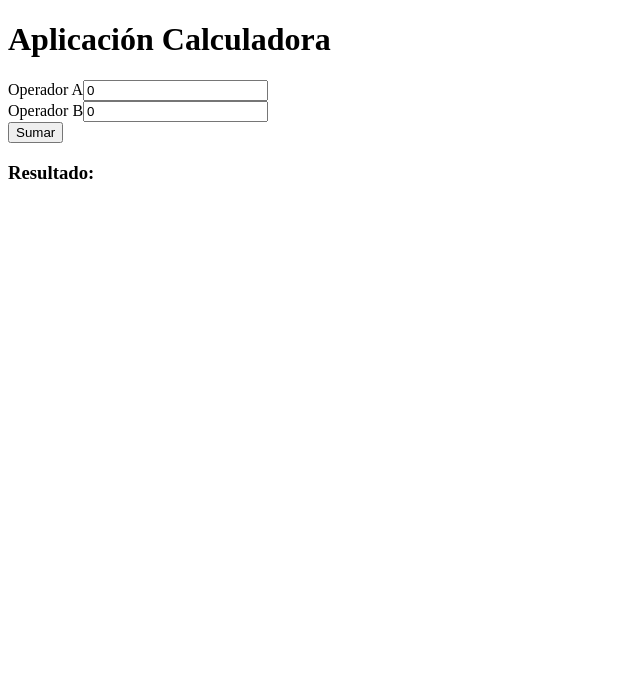
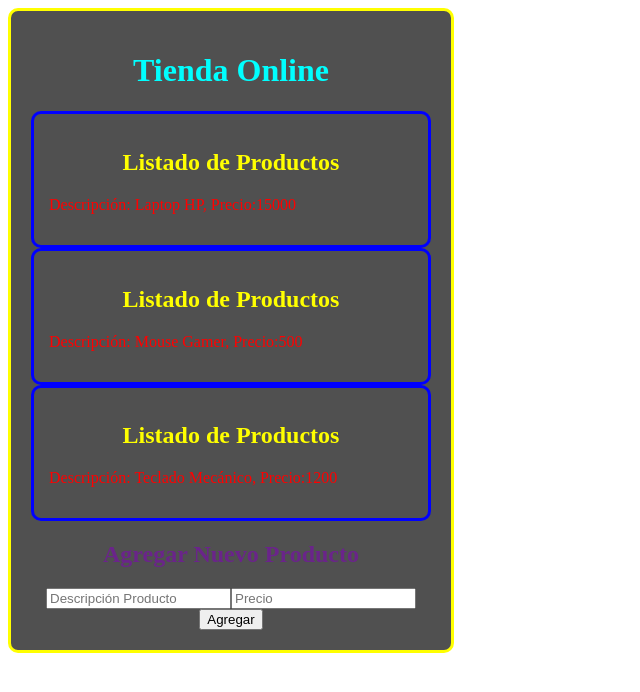
Before and after one commit to vegatona/act5-u2, an Angular app: page / in a window 1280 px wide. Shown: the top 692 px of the page, without its empty margins (0-640 px from the left). Built offline with nearby package versions, Linux system fonts and the light colour scheme.

Commit message:
tienda online

```diff
--- a/src/app/app.component.html
+++ b/src/app/app.component.html
@@ -6,5 +6,6 @@
 <app-componente-padre></app-componente-padre>
 <app-replicador></app-replicador>
 <br>
-<app-replicador2></app-replicador2>-->
-<app-calculadora></app-calculadora>
+<app-replicador2></app-replicador2>
+<app-calculadora></app-calculadora>-->
+<app-listado-producto></app-listado-producto>
--- a/src/app/app.component.ts
+++ b/src/app/app.component.ts
@@ -5,11 +5,12 @@ import { ComponentePadreComponent } from './componentes/componente-padre/compone
 import { ReplicadorComponent } from './replicador/replicador.component';
 import { Replicador2Component } from './replicador2/replicador2.component';
 import { CalculadoraComponent } from './calculadora/calculadora.component';
+import { ListadoProductoComponent } from './listado-producto/listado-producto.component';
 
 @Component({
   selector: 'app-root',
   standalone: true,
-  imports: [RouterOutlet,CalculadoraComponent],
+  imports: [RouterOutlet,ListadoProductoComponent],
   templateUrl: './app.component.html',
   styleUrl: './app.component.css'
 })
--- /dev/null
+++ b/src/app/listado-producto/listado-producto.component.css
@@ -0,0 +1,29 @@
+.tienda-container {
+    border: 3px solid yellow;
+    padding: 20px;
+    border-radius: 10px;
+    background-color: #505050;
+    width: 400px;
+    text-align: center;
+}
+.tienda-container H1 {
+    color: cyan;
+}
+
+.listado-productos {
+    border: 3px solid blue;
+    padding: 15px;
+    border-radius: 10px;
+    background-color: #505050;
+    color: white;
+    text-align: left;
+}
+.listado-productos h2 {
+    text-align: center;
+    color: yellow;
+}
+.error {
+    color: red;
+    font-weight: bold;
+    margin-top: 5px;
+}
--- /dev/null
+++ b/src/app/listado-producto/listado-producto.component.html
@@ -0,0 +1,21 @@
+<div class="tienda-container">
+    <H1>Tienda Online</H1>
+    <!-- Se usa *ngFor para recorrer la lista de productos y mostrar cada uno con el componente Producto -->
+    <div class="listado-productos" *ngFor="let prod of productos">
+            <h2>Listado de Productos</h2>
+            <app-producto [descripcion]="prod.descripcion" [precio]="prod.precio"></app-producto>
+    </div>
+    <!-- Sección para agregar nuevos productos -->
+    <h2>Agregar Nuevo Producto</h2>
+    <div class="formulario">
+        <!-- Inputs enlazados con ngModel para capturar la información ingresada -->
+        <input type="text" [(ngModel)]="nuevaDescripcion" placeholder="Descripción Producto">
+        <input type="number" [(ngModel)]="nuevoPrecio" placeholder="Precio">
+
+        <!-- Al hacer clic en el botón, se ejecuta el método agregarProducto() -->
+        <button (click)="agregarProducto()">Agregar</button>
+
+        <!-- Mensaje de error si la validación falla -->
+        <p *ngIf="mensajeError" class="error">{{ mensajeError }}</p>
+    </div>
+</div>
--- /dev/null
+++ b/src/app/listado-producto/listado-producto.component.ts
@@ -0,0 +1,48 @@
+import { Component } from '@angular/core';
+import { ProductoComponent } from './producto/producto.component';
+import { FormsModule } from '@angular/forms';
+import { producto } from './producto/Producto';
+import { CommonModule } from '@angular/common';
+
+@Component({
+  selector: 'app-listado-producto',
+  standalone: true,
+  imports: [ProductoComponent, CommonModule, FormsModule],
+  templateUrl: './listado-producto.component.html',
+  styleUrl: './listado-producto.component.css'
+})
+export class ListadoProductoComponent {
+    //array y lista de productos iniciciales
+    productos: producto[] = [
+      new producto('Laptop HP', 15000),
+      new producto('Mouse Gamer', 500),
+      new producto('Teclado Mecánico', 1200)
+    ];
+
+    // Variables del producto.
+    nuevaDescripcion: string = '';
+    nuevoPrecio: number | null = null;
+    // Variables para mostrar mensajes de error
+    mensajeError: string = '';
+
+    /*Método para agregar un nuevo producto a la lista y
+    que la valida no esté vacía y que el precio sea mayor a 0.*/
+    agregarProducto() {
+      if (!this.nuevaDescripcion.trim()) {
+        this.mensajeError = 'La descripción del producto es obligatoria.';
+        return;
+      }
+
+      if (this.nuevoPrecio === null || this.nuevoPrecio <= 0) {
+        this.mensajeError = 'El precio debe ser un valor positivo.';
+        return;
+      }
+
+      // Si las validaciones pasan, se agrega el producto y se limpia el formulario
+      this.productos.push(new producto(this.nuevaDescripcion, this.nuevoPrecio));
+      this.nuevaDescripcion = '';
+      this.nuevoPrecio = null;
+      // Limpiar mensaje de error
+      this.mensajeError = '';
+    }
+}
--- /dev/null
+++ b/src/app/listado-producto/producto/Producto.ts
@@ -0,0 +1,6 @@
+export class producto {
+    constructor(
+        public descripcion: string,
+        public precio: number
+    ){}
+}
--- /dev/null
+++ b/src/app/listado-producto/producto/producto.component.html
@@ -0,0 +1 @@
+<p>Descripción: {{descripcion}}, Precio:{{precio}}</p>
```
Also changed, not shown: src/app/listado-producto/producto/producto.component.ts (added, +15 -0 lines), src/app/listado-producto/producto/producto.component.css (added).
